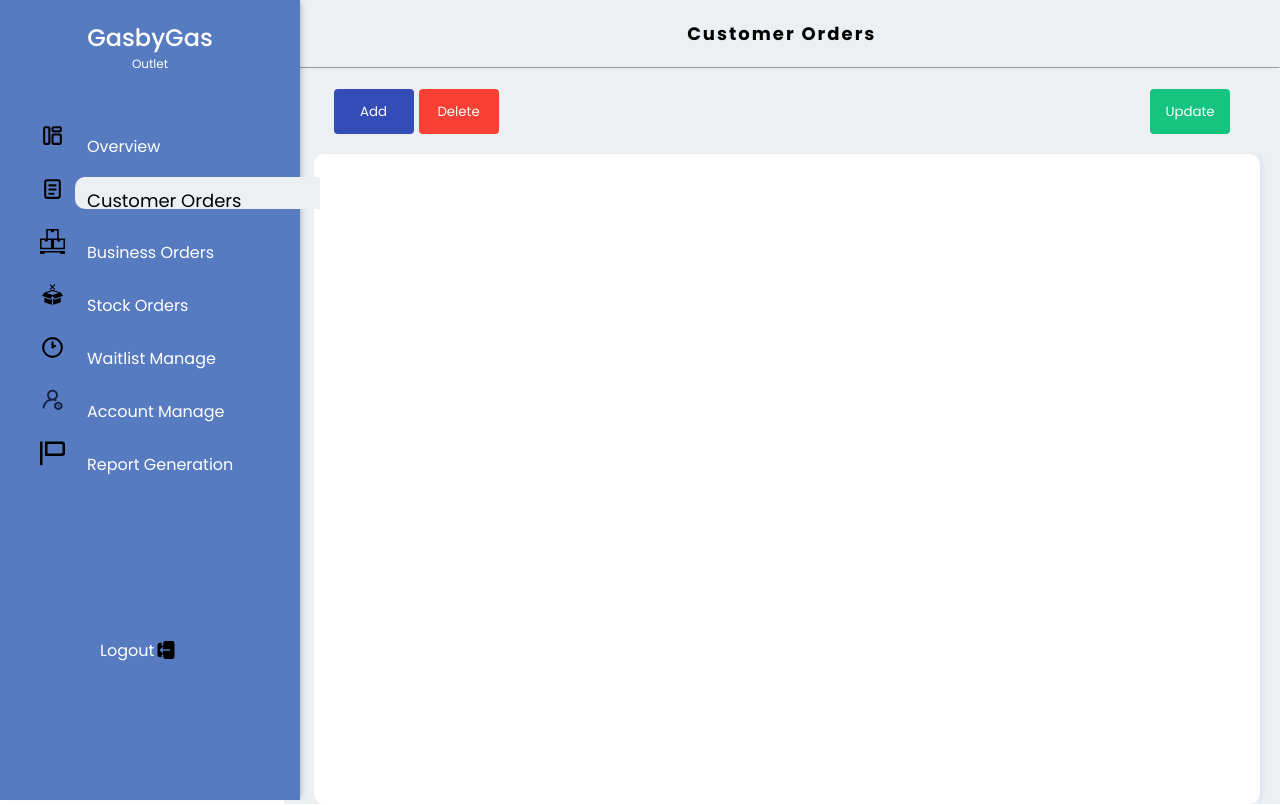
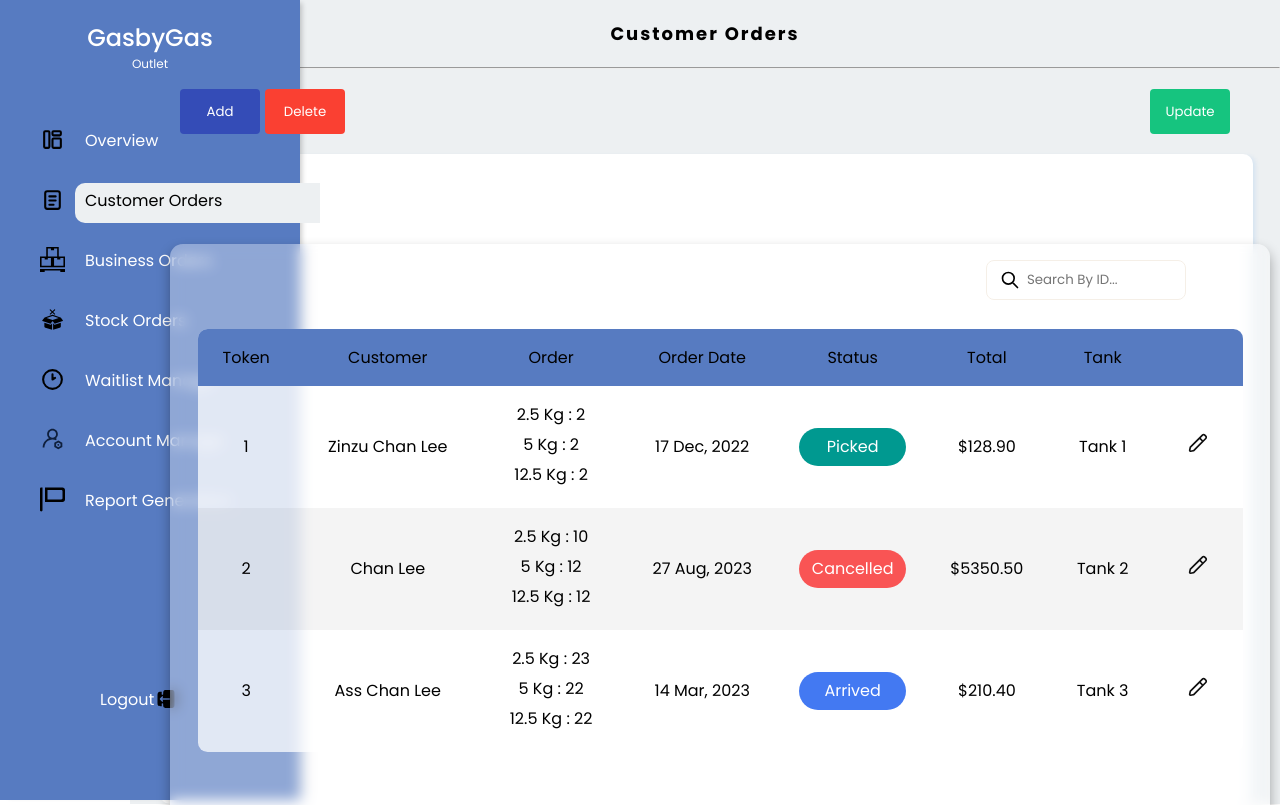
Before and after one commit to krishan44/ASE-Project, a React (Vite) app in the folder GasbyGas/: page /orders in a window 1280 px wide. Shown: the top 805 px of the page. Built offline with nearby package versions, Linux system fonts and the light colour scheme.

Commit message:
Refactor CustomerTable component to implement dynamic status selection and enhance styling in MainDashboard

```diff
--- a/GasbyGas/src/Components/OutletManager/MainDashboard.module.css
+++ b/GasbyGas/src/Components/OutletManager/MainDashboard.module.css
@@ -63,14 +63,15 @@
 }
 
 .option{
-    padding: 10px 12px;
+    padding-left: 10px;
     position: relative;
     /* left: 100px; */
     text-align: left;
     width: 100%;
     cursor: pointer;
-    height: 32px;
+    height: 40px;
     transition: 0.2s ease;
+    padding-top: 5px;
 }
 
 .option:hover{
@@ -91,7 +92,6 @@
     background-color: #edf0f2;
     color: #000;
     border-radius: 10px 0px 0px 10px;
-    font-size: 18px;
 }
 
 .Logout{
--- a/GasbyGas/src/Components/OutletManager/Tables/customerTable.jsx
+++ b/GasbyGas/src/Components/OutletManager/Tables/customerTable.jsx
@@ -6,7 +6,7 @@ import edit from '../../../assets/table/edit.svg';
 const CustomerTable = () => {
   const [searchValue, setSearchValue] = useState('');
   const [tableData, setTableData] = useState([
-    { id: 1, customer: 'Zinzu Chan Lee', order: ["2.5 Kg : 2 ", " 5  Kg  : 2 ", "12.5 Kg : 2"], Date: '17 Dec, 2022', Status: 'Delivered', Total: '$128.90', Tank: 'Tank 1', contact: '07723112123' },
+    { id: 1, customer: 'Zinzu Chan Lee', order: ["2.5 Kg : 2 ", " 5  Kg  : 2 ", "12.5 Kg : 2"], Date: '17 Dec, 2022', Status: 'Picked', Total: '$128.90', Tank: 'Tank 1', contact: '07723112123' },
     { id: 2, customer: 'Chan Lee', order: ["2.5 Kg : 10", " 5  Kg : 12", "12.5 Kg : 12"], Date: '27 Aug, 2023', Status: 'Cancelled', Total: '$5350.50', Tank: 'Tank 2', contact: '07723112123' },
     { id: 3, customer: 'Ass Chan Lee', order: ["2.5 Kg : 23", " 5  Kg : 22", "12.5 Kg : 22"], Date: '14 Mar, 2023', Status: 'Arrived', Total: '$210.40', Tank: 'Tank 3', contact: '07723112123' },
     // Add more rows as needed
@@ -130,22 +130,29 @@ const TableBody = ({ data, handleSort, sortConfig, orderBodyTemplate, getStatusS
             <td>{orderBodyTemplate(row)}</td>
             <td>{row.Date}</td>
             <td>
-              {editingStatusId === row.id ? (
-                <select
-                  value={row.Status}
-                  onChange={(e) => handleStatusChange(row.id, e.target.value)}
-                  onBlur={() => setEditingStatusId(null)}
+              <div className={style.statusContainer}>
+                <p
                   className={`${style.status} ${style[row.Status.toLowerCase()]}`}
                   style={getStatusStyle(row.Status)}
+                  onMouseEnter={() => editingStatusId === row.id && setEditingStatusId(row.id)}
                 >
-                  <option value="Delivered">Delivered</option>
-                  <option value="Cancelled">Cancelled</option>
-                  <option value="Arrived">Arrived</option>
-
-                </select>
-              ) : (
-                <p className={`${style.status} ${style[row.Status.toLowerCase()]}`} style={getStatusStyle(row.Status)}>{row.Status}</p>
-              )}
+                  {row.Status}
+                </p>
+                {editingStatusId === row.id && (
+                  <div className={style.statusOptions}>
+                    {['Picked', 'Cancelled', 'Arrived'].filter(status => status !== row.Status).map(status => (
+                      <p
+                        key={status}
+                        className={`${style.status} ${style[status.toLowerCase()]}`}
+                        style={getStatusStyle(status)}
+                        onClick={() => handleStatusChange(row.id, status)}
+                      >
+                        {status}
+                      </p>
+                    ))}
+                  </div>
+                )}
+              </div>
             </td>
             <td>{row.Total}</td>
             <td>{row.Tank}</td>
--- a/GasbyGas/src/Components/OutletManager/Tables/customerTable.module.css
+++ b/GasbyGas/src/Components/OutletManager/Tables/customerTable.module.css
@@ -146,6 +146,33 @@ tbody tr.hide td img {
     background-color: #009990;
 }
 
+.statusContainer {
+  position: relative;
+}
+
+.statusOptions {
+  position: absolute;
+  top: 100%;
+  left: 0;
+  background-color: transparent;
+  z-index: 1;
+  padding: 5px 0;
+  display: flex;
+  flex-direction: row;
+  gap: 10px;
+  margin-left: -30px;
+}
+
+.statusOptions p {
+  margin: 0;
+  padding: 5px 10px;
+  cursor: pointer;
+}
+
+.statusOptions p:hover {
+  background-color: #f0f0f0;
+}
+
 .Con-number{
  text-align: center;
  padding-right: 20px;
--- a/GasbyGas/src/Components/OutletManager/customerOrders.jsx
+++ b/GasbyGas/src/Components/OutletManager/customerOrders.jsx
@@ -4,6 +4,7 @@ import { Column } from 'primereact/column';
 import style from "./customerOrders.module.css";
 import MainDashboard from "./MainDashboard";
 import edit from "../../assets/table/edit.svg";
+import CustomerTable from "./Tables/customerTable"
 
 function customerOrders(){
     const [selectedOption, setSelectedOption] = useState("Customer Orders");
@@ -29,7 +30,7 @@ function customerOrders(){
                             <button className={style.UpdateBtn}>Update</button>
                     </div>
                     <div className={style.table}>
-
+                      <CustomerTable/>
                     </div>
                 </div>
             </div>
```
